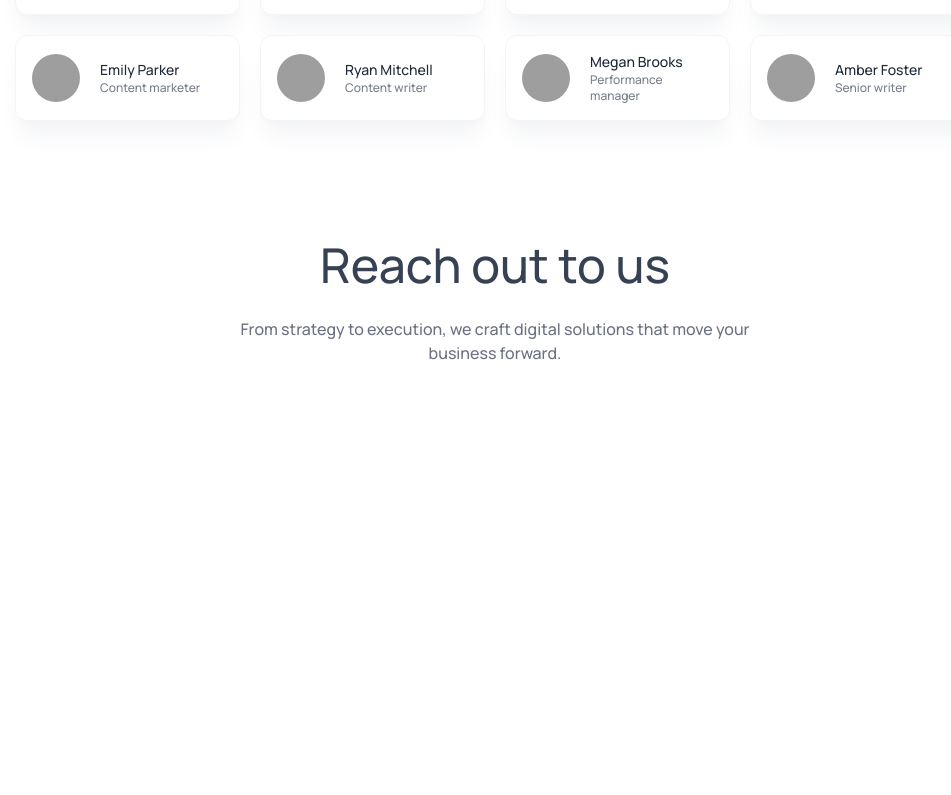
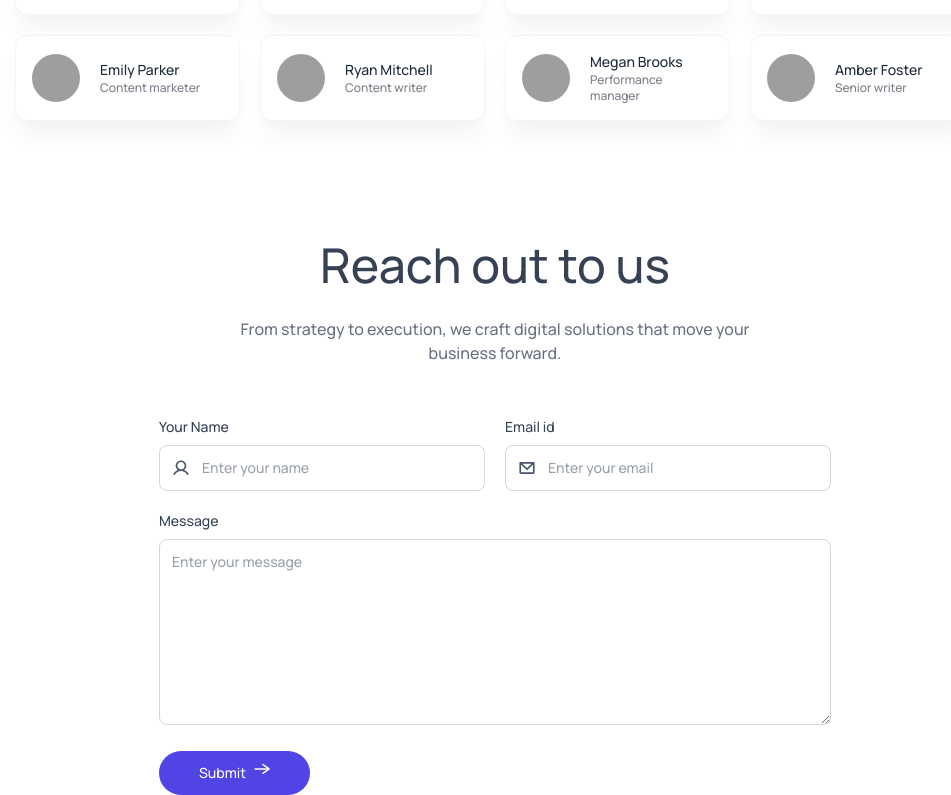
Before and after one commit to fu-fufajer/agency-ai, a React (Vite) app: page / in a window 1280 px wide. Shown: the part 2861-3656 px from the top of the page, without its empty margins (145-1096 px from the left). Before the commit the page ends 3278 px from the top, so only its background shows below. Built offline with nearby package versions, Linux system fonts and the light colour scheme; grey boxes are pictures that could not be loaded.

Commit message:
style: contact-us

```diff
--- a/src/components/ContactUs.jsx
+++ b/src/components/ContactUs.jsx
@@ -1,12 +1,33 @@
 import React from 'react'
 import Title from './Title'
+import assets from '../assets/assets'
 
 const ContactUs = () => {
     return (
         <div id='contact-us' className='flex flex-col items-center gap-7 px-4 sm:px-12 lg:px-24 xl:px-40 pt-30 text-gray-700 dark:text-white'>
             <Title title='Reach out to us' desc='From strategy to execution, we craft digital solutions that move your business forward.' />
-            <form>
-
+            <form className='grid sm:grid-cols-2 gap-3 sm:gap-5 max-w-2xl w-full'>
+                <div>
+                    <p className='text-sm mb-2 font-medium'>Your Name</p>
+                    <div className='flex pl-3 rounded-lg border border-gray-300 dark:border-gray-600'>
+                        <img src={assets.person_icon} alt="" className=''/>
+                        <input name='name' type="text" placeholder='Enter your name' className='w-full p-3 text-sm outline-none' required/>
+                    </div>
+                </div>
+                <div>
+                    <p className='mb-2 text-sm font-medium'>Email id</p>
+                    <div className='flex pl-3 rounded-lg border border-gray-300 dark:border-gray-600'>
+                        <img src={assets.email_icon} alt="" className=''/>
+                        <input name='email' type="email" placeholder='Enter your email' className='w-full p-3 text-sm outline-none' required/>
+                    </div>
+                </div>
+                <div className='sm:col-span-2'>
+                    <p className='mb-2 text-sm font-medium'>Message</p>
+                    <textarea name='message' rows={8} placeholder='Enter your message' className='w-full p-3 text-sm outline-none rounded-lg border border-gray-300 dark:border-gray-600' required/>
+                </div>
+                <button type='submit' className='w-max flex gap-2 bg-primary text-white text-sm px-10 py-3 rounded-full cursor-pointer hover:scale-105 transition-all'>
+                    Submit <img src={assets.arrow_icon} alt="" className='w-4'/>
+                </button>
             </form>
         </div>
     )
```
